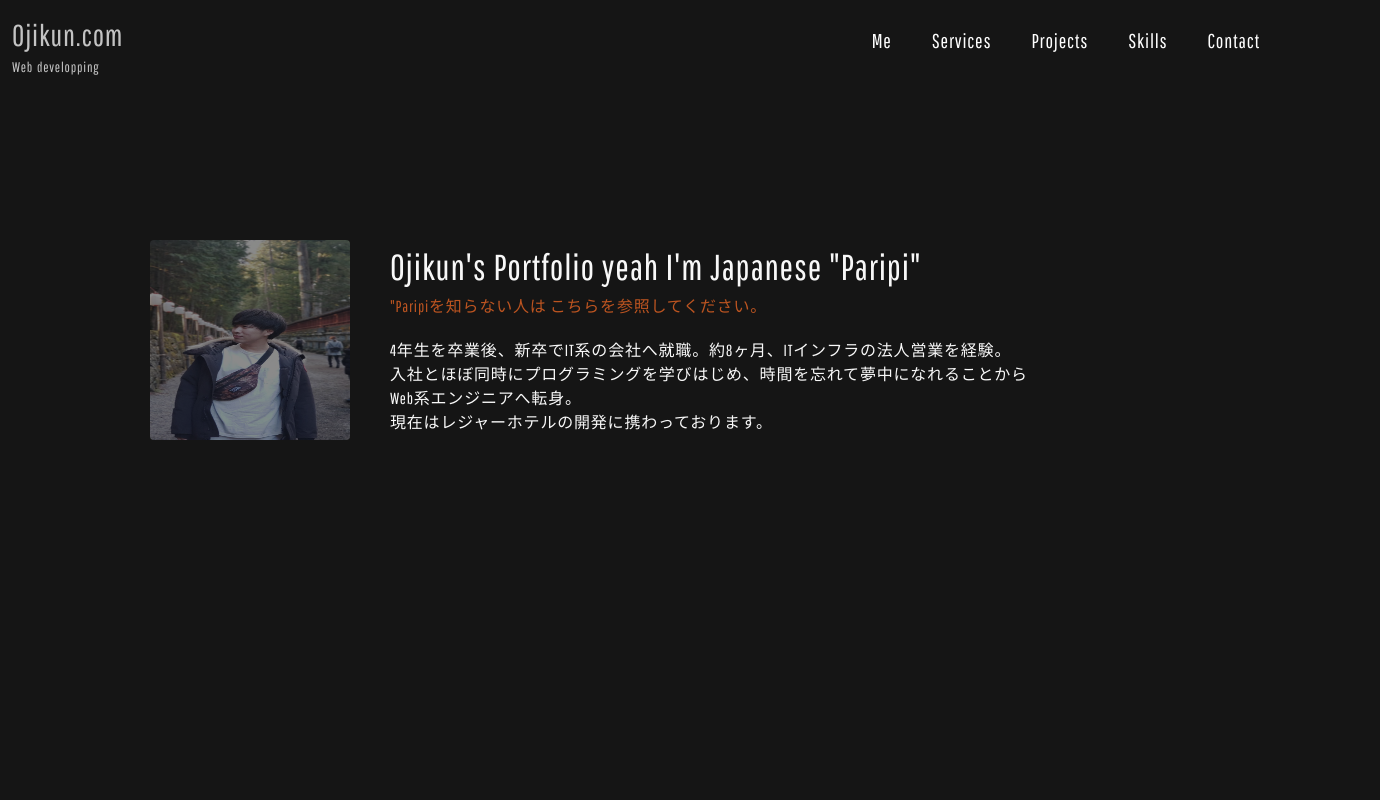
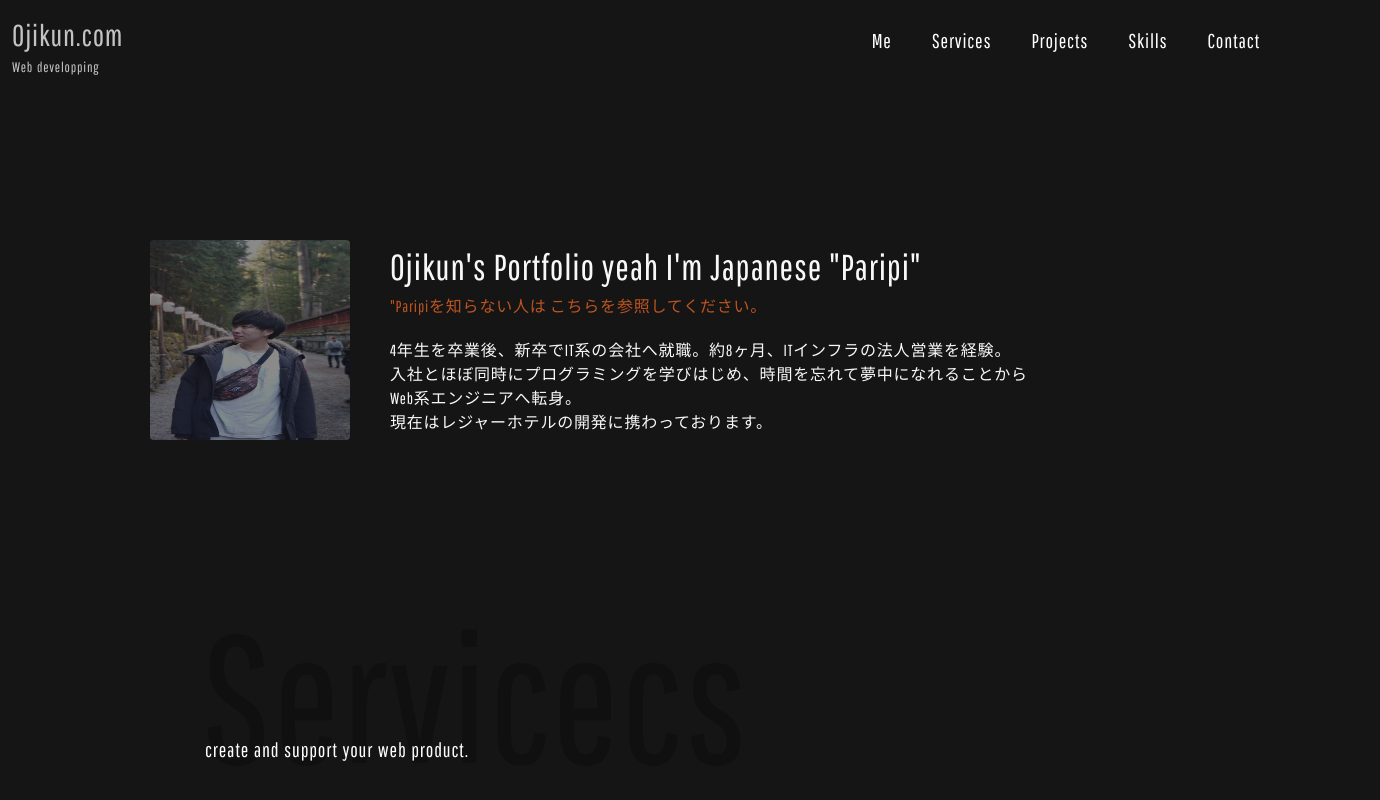
Before and after one commit to ringleibee/ojikun.com, a Nuxt app: page / in a window 1280 px wide. Shown: the top 800 px of the page, 1380 px wide, since content can reach past the window. Built offline with nearby package versions, Linux system fonts and the light colour scheme.

Commit message:
タイトルセクションの追加

```diff
--- a/components/O-MeSection.vue
+++ b/components/O-MeSection.vue
@@ -1,5 +1,6 @@
 <template>
-  <div class="container flex flex-row w-3/4">
+  <div class="container">
+    <div class=" flex flex-row w-3/4">
       <transition appear name="delay-appear-profile">
         <img class="profile inline-flex rounded opacity-50" src="~assets/images/ojikun.JPG">
       </transition>
@@ -16,13 +17,21 @@
         </div>
       </transition>
     </div>
+    <transition appear name="delay-appear-title">
+      <div class="title-section flex flex-col">
+        <h1 class="title-section-service">Servicecs</h1>
+        <h2 class="title-section-desc">create and support your web product.</h2>
+      </div>
+    </transition>
+  </div>
 </template>
 
 <script>
 export default {
   transition: {
     name: 'delay-appear-profile',
-    name: 'delay-appear-contents'
+    name: 'delay-appear-contents',
+    name: 'delay-appear-title'
   },
   mode: 'out-in'
 }
@@ -38,6 +47,23 @@ export default {
 .container {
   margin: 100px;
   padding: 50px 0 100px 50px;
+}
+
+.title-section {
+  position: relative;
+}
+
+.title-section-service {
+  color: #101010;
+  font-size: 180px;
+  padding: 120px 50px 50px 50px;
+}
+
+.title-section-desc {
+  font-size: 20px;
+  position: absolute;
+  top: 295px;
+  left: 55px;
 }
 
 .delay-appear-profile-enter {
@@ -56,4 +82,12 @@ export default {
 .delay-appear-contents-enter-active {
   transition: 6s;
 }
+
+.delay-appear-title-enter {
+  opacity: 0;
+}
+
+.delay-appear-title-enter-active {
+  transition: 4s;
+}
 </style>
```
Lines whose indentation alone changed are shown as unchanged.
